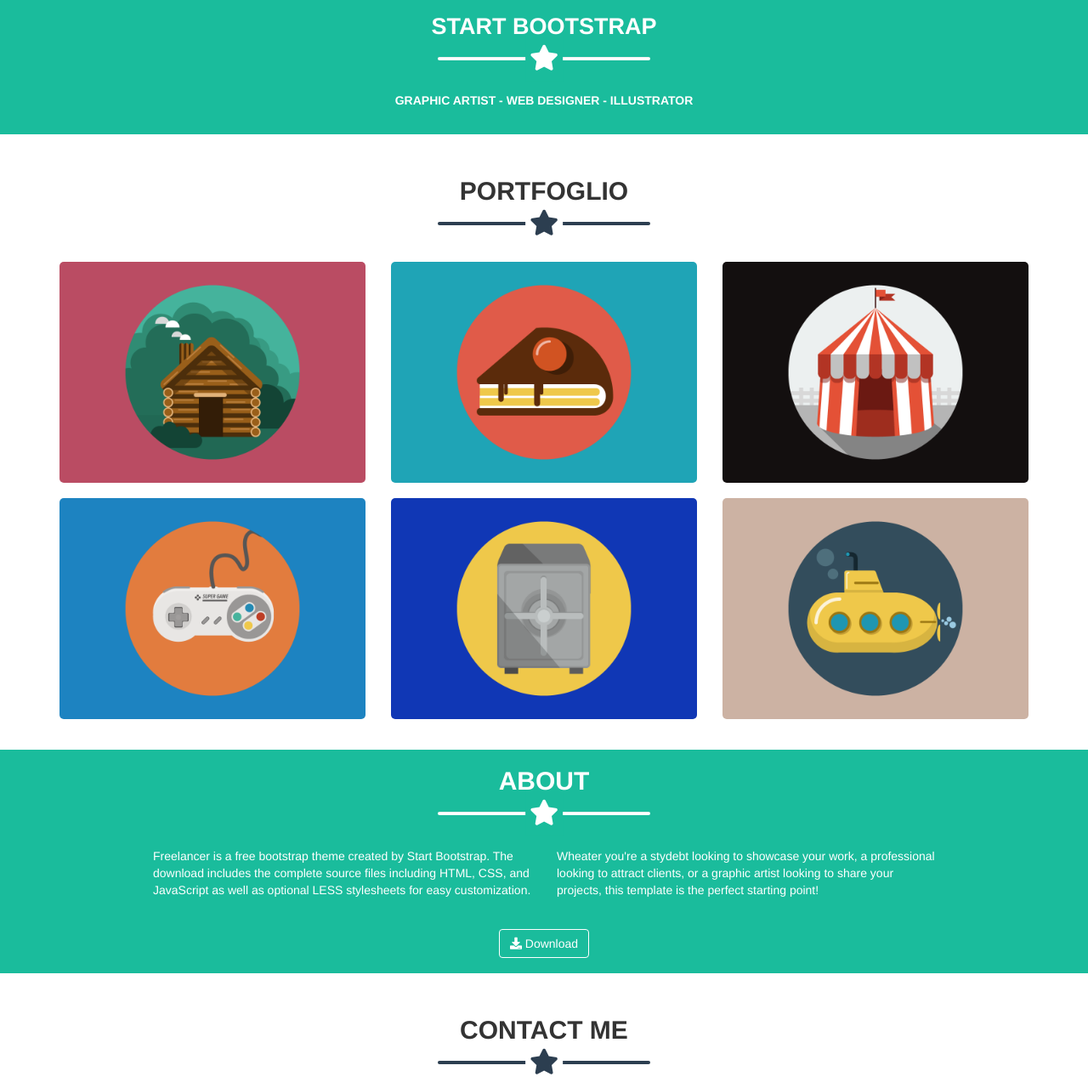
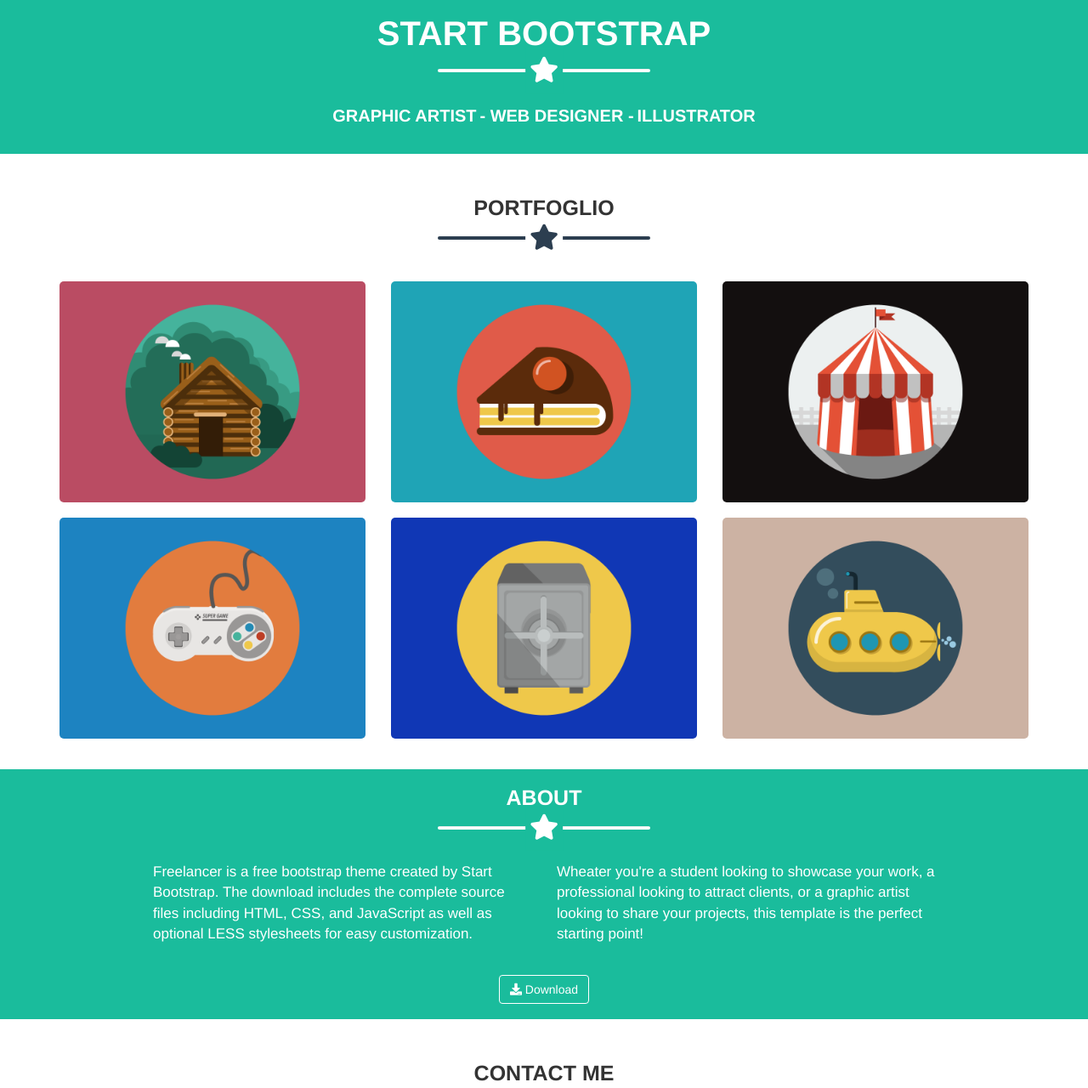
Before and after one commit to DidierDankan/html-css-bootstrap-freelancer, a plain HTML site: page index.html in a window 1280 px wide. Shown: the part 305-1585 px from the top of the page at 85% size. Drawn offline with nearby package versions, Linux system fonts and the light colour scheme.

Commit message:
finish website miss bonus part

```diff
--- a/css/main.css
+++ b/css/main.css
@@ -227,3 +227,42 @@
 }
 
 /* MEDIA QUERY */
+@media screen and (min-width: 768px) and (max-width: 991px) {
+    .container .row .hero-fix {
+        padding-top: 4rem;
+    }
+
+    .font-size-h1 {
+        font-size: 3.5rem;
+    }
+
+    .font-size-h3 {
+        font-size: 2.5rem;
+    }
+
+    .hero-li li {
+        font-size: 1.7rem;
+    }
+}
+
+@media screen and (min-width: 992px) {
+    .container .row .hero-fix {
+        padding-top: 4.5rem;
+    }
+
+    .font-size-h1 {
+        font-size: 4rem;
+    }
+
+    .font-size-h3 {
+        font-size: 2.5rem;
+    }
+
+    .hero-li li {
+        font-size: 2rem;
+    }
+
+    .font-size-lg-fix {
+        font-size: 1.7rem;
+    }
+}
--- a/index.html
+++ b/index.html
@@ -87,9 +87,9 @@
                 <div class="row">
                     <div class="col-xs-12">
                         <div class="port-header bg-white pad-top">
-                            <h2 class="font-weight-fix mb-20">
+                            <h3 class="font-weight-fix mb-20 font-size-h3">
                                 portfoglio
-                            </h2>
+                            </h3>
                             <div class="star-holder">
                                 <span class="star-over">
                                     <i class="fas fa-star"></i>
@@ -140,9 +140,9 @@
                     <div class="col-xs-12 text-white">
                         <div class="row">
                             <div class="col-xs-12 text-center">
-                                <h2 class="font-weight-fix">
+                                <h3 class="font-weight-fix font-size-h3">
                                     About
-                                </h2>
+                                </h3>
                                 <div class="star-holder">
                                     <span class="star-over">
                                         <i class="fas fa-star"></i>
@@ -158,7 +158,7 @@
                     <!-- columns -->
                         <div class="col-xs-10 col-xs-offset-1 col-sm-5 col-sm-offset-1 col-md-5 col-md-offset-1 col-lg-5 col-lg-offset 1">
                             <div class="box colored-white mb-20">
-                                <p>
+                                <p class="font-size-lg-fix">
                                     Freelancer is a free bootstrap theme
                                     created by Start Bootstrap.
                                     The download includes the complete source
@@ -170,8 +170,8 @@
                         </div> <!--end first column-->
                         <div class="col-xs-10 col-xs-offset-1 col-sm-5 col-sm-offset-0 col-md-5 col-lg-5">
                             <div class="box colored-white mb-20">
-                                <p>
-                                    Wheater you're a stydebt looking to showcase
+                                <p class="font-size-lg-fix">
+                                    Wheater you're a student looking to showcase
                                     your work, a professional looking to attract
                                     clients, or a graphic artist looking to
                                     share your projects, this template is the
@@ -198,9 +198,9 @@
                 <div class="row">
                     <!-- contact me with star -->
                     <div class="col-xs-12 col-sm-12 col-md-12 col-lg-12 text-center">
-                        <h2 class="font-weight-fix text-uppercase mb-20 pad-top">
+                        <h3 class="font-weight-fix text-uppercase mb-20 pad-top font-size-h3">
                             contact me
-                        </h2>
+                        </h3>
                         <div class="star-holder colored-dark-blue">
                             <span class="star-over">
                                 <i class="fas fa-star"></i>
```
